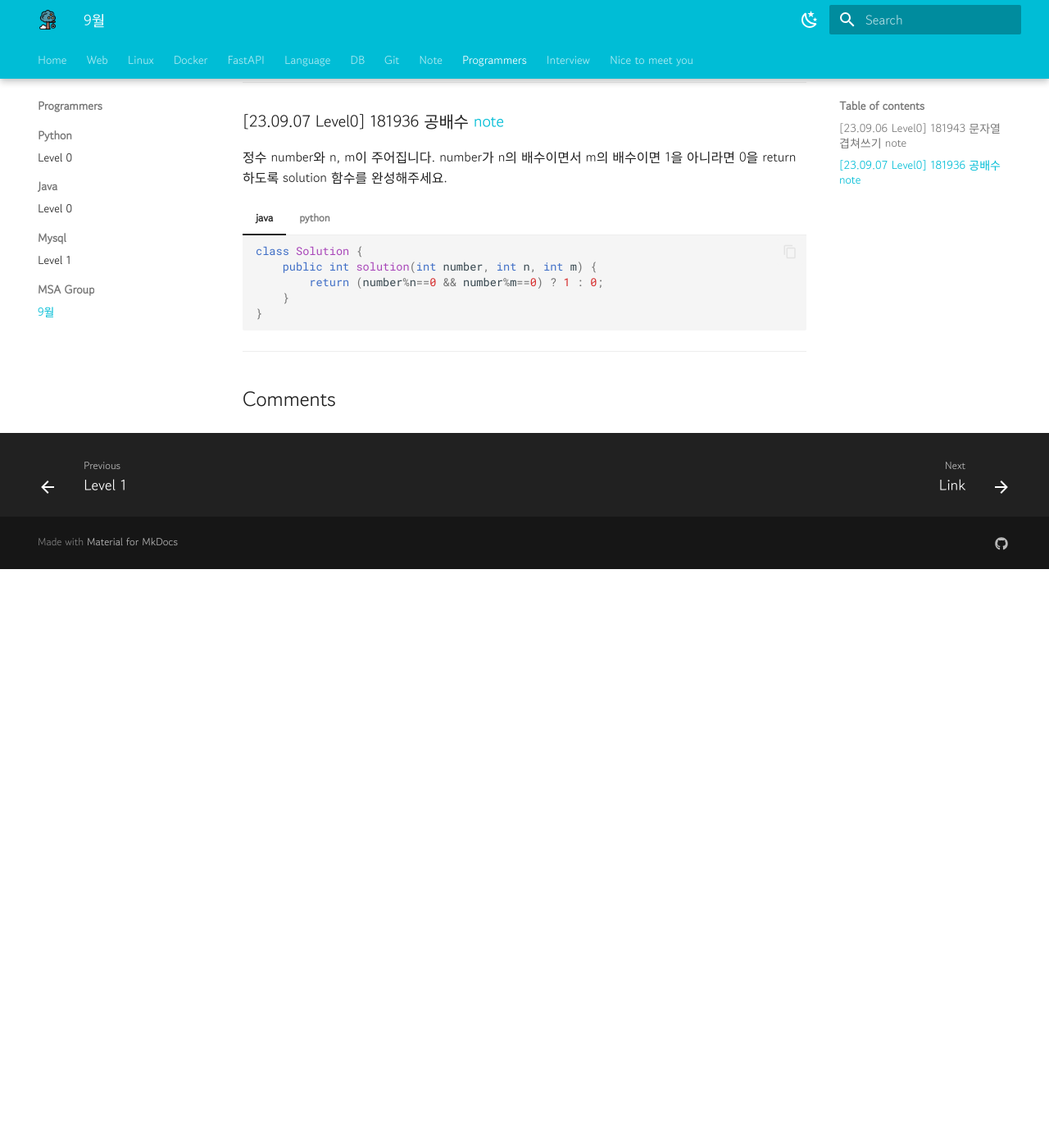
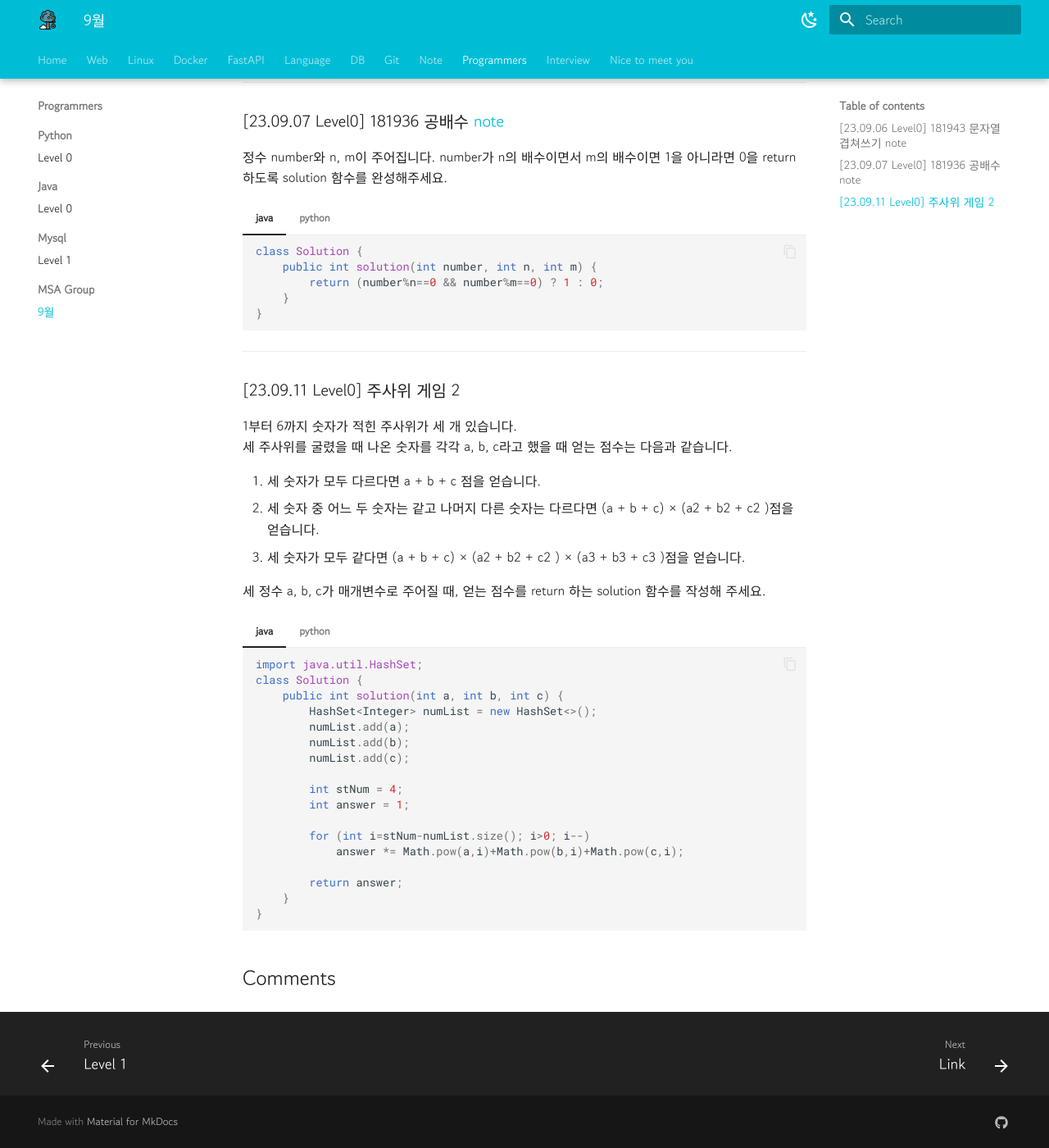
Before and after one commit to YSHeee/YSHeee.github.io, an MkDocs documentation site: the page built from docs/programmers/group/september.md, in a window 1280 px wide and 1400 px high, scrolled down 1007 px. Shown: the whole window at 82% size. Built offline with MkDocs 1.6.1 and Material for MkDocs 9.7.7, drawn with Linux system fonts in a browser that asks for light colours; comment, search, counter and statistics services are not loaded; before the commit the page ends 1701 px from its top, so only the background shows below that.

Commit message:
Add 9.11 MSA-3 Programmers

````diff
--- a/docs/programmers/group/september.md
+++ b/docs/programmers/group/september.md
@@ -61,3 +61,43 @@ comments: true
     ```
 
 ---
+
+### [23.09.11 Level0] 주사위 게임 2
+1부터 6까지 숫자가 적힌 주사위가 세 개 있습니다.
+<br>세 주사위를 굴렸을 때 나온 숫자를 각각 a, b, c라고 했을 때 얻는 점수는 다음과 같습니다.
+
+1. 세 숫자가 모두 다르다면 a + b + c 점을 얻습니다.
+2. 세 숫자 중 어느 두 숫자는 같고 나머지 다른 숫자는 다르다면 (a + b + c) × (a2 + b2 + c2 )점을 얻습니다.
+3. 세 숫자가 모두 같다면 (a + b + c) × (a2 + b2 + c2 ) × (a3 + b3 + c3 )점을 얻습니다.
+
+세 정수 a, b, c가 매개변수로 주어질 때, 얻는 점수를 return 하는 solution 함수를 작성해 주세요.
+
+=== "java"
+    ``` java
+    import java.util.HashSet;
+    class Solution {
+        public int solution(int a, int b, int c) {
+            HashSet<Integer> numList = new HashSet<>();
+            numList.add(a);
+            numList.add(b);
+            numList.add(c);
+
+            int stNum = 4;
+            int answer = 1;
+
+            for (int i=stNum-numList.size(); i>0; i--)
+                answer *= Math.pow(a,i)+Math.pow(b,i)+Math.pow(c,i);
+
+            return answer;
+        }
+    }
+    ```
+=== "python"
+    ``` python
+    def solution(a, b, c):
+        check = len({a,b,c})
+        result = 1
+        for num in range(4-check):
+            result *= a**(num+1)+b**(num+1)+c**(num+1)
+        return result
+    ```
````
Also changed, not shown: docs/programmers/python/level0.md (+0 -11 lines).
